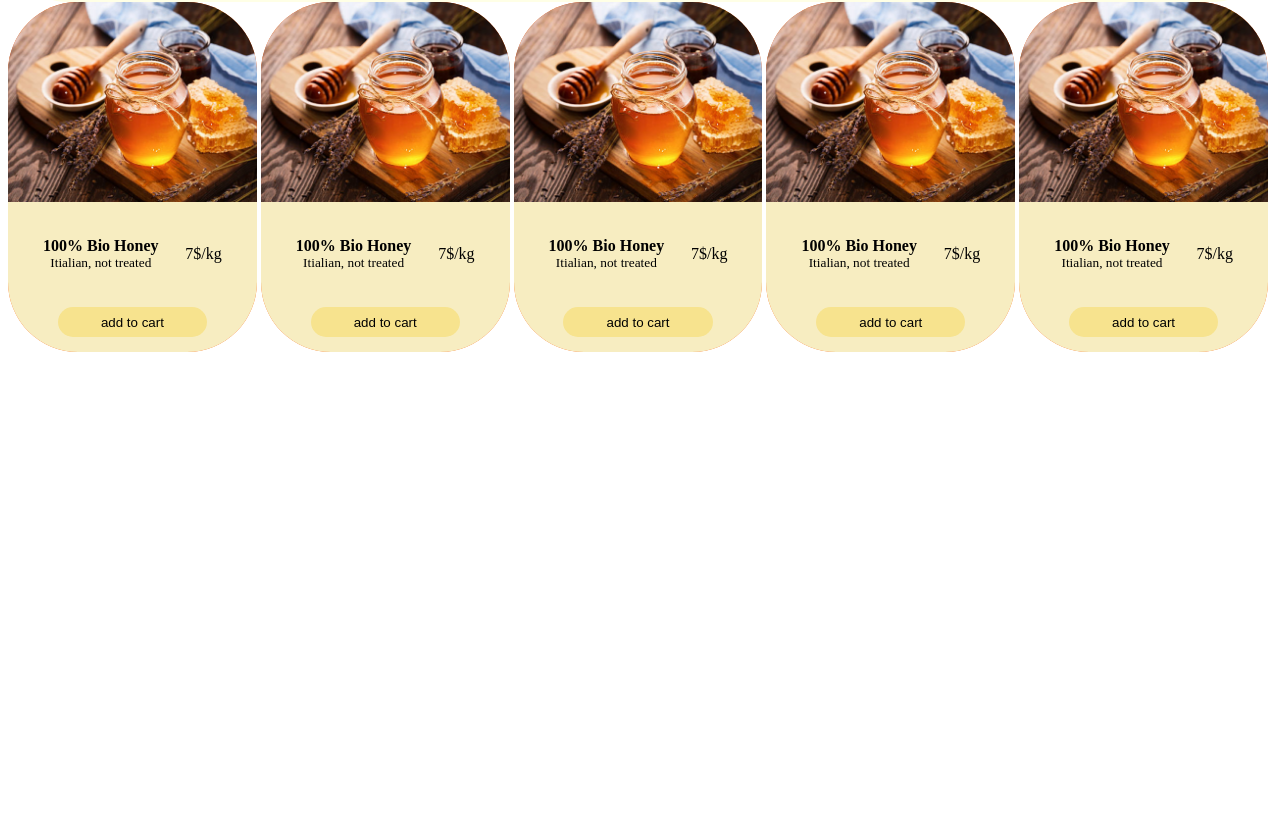
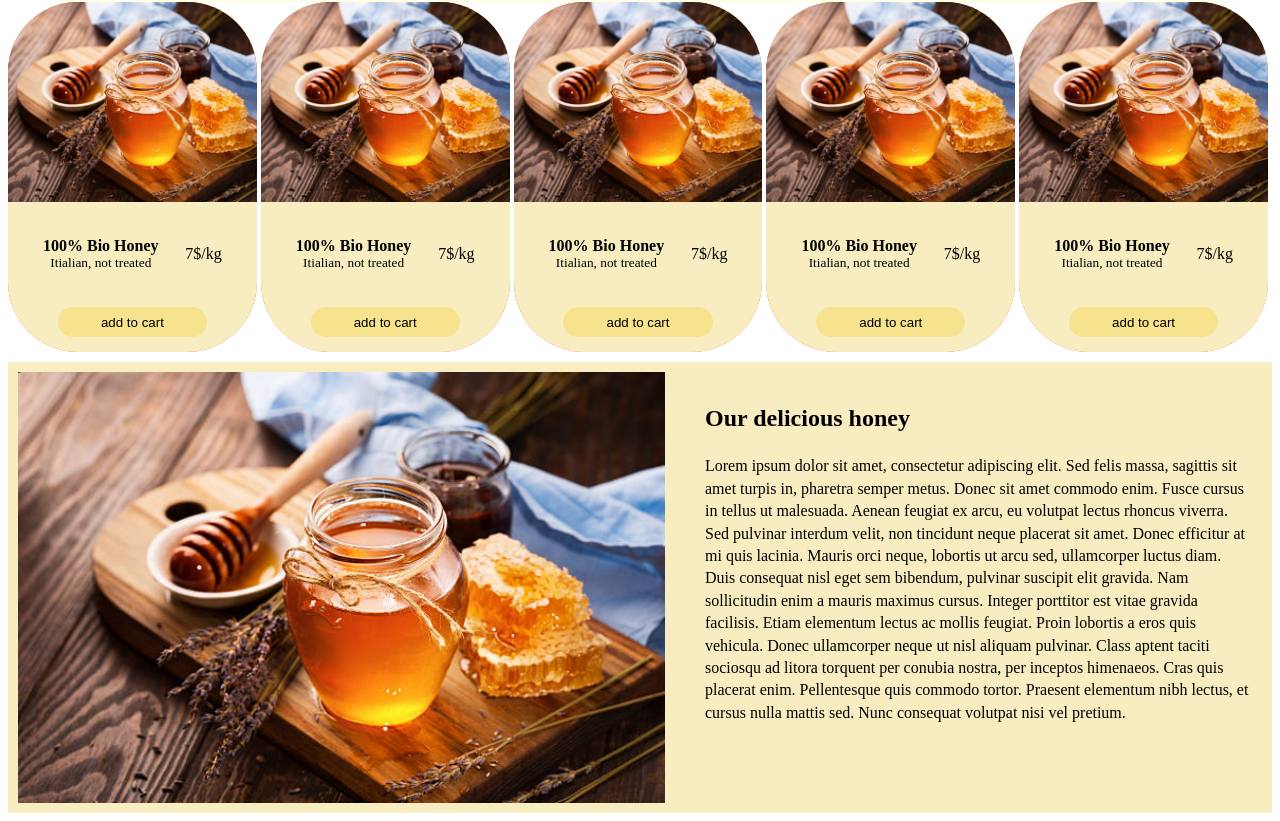
Before and after one commit to okivictor/M3-W9-D2, a plain HTML site: page index.html in a window 1280 px wide. Shown: the part 156-977 px from the top of the page. Before the commit the page ends 800 px from the top, so only its background shows below. Drawn offline with Linux system fonts and the light colour scheme.

Commit message:
update code

```diff
--- a/index.html
+++ b/index.html
@@ -119,7 +119,31 @@
 
 
 
+<article class="flexible-article">
+<img src="assets-4/honey.jpg" alt="">
+<div class="article-text">
 
+    <h1>Our delicious honey</h1>
+      Lorem ipsum dolor sit amet, consectetur adipiscing elit. Sed felis
+      massa, sagittis sit amet turpis in, pharetra semper metus. Donec sit
+      amet commodo enim. Fusce cursus in tellus ut malesuada. Aenean feugiat
+      ex arcu, eu volutpat lectus rhoncus viverra. Sed pulvinar interdum
+      velit, non tincidunt neque placerat sit amet. Donec efficitur at mi quis
+      lacinia. Mauris orci neque, lobortis ut arcu sed, ullamcorper luctus
+      diam. Duis consequat nisl eget sem bibendum, pulvinar suscipit elit
+      gravida. Nam sollicitudin enim a mauris maximus cursus. Integer
+      porttitor est vitae gravida facilisis. Etiam elementum lectus ac mollis
+      feugiat. Proin lobortis a eros quis vehicula. Donec ullamcorper neque ut
+      nisl aliquam pulvinar. Class aptent taciti sociosqu ad litora torquent
+      per conubia nostra, per inceptos himenaeos. Cras quis placerat enim.
+      Pellentesque quis commodo tortor. Praesent elementum nibh lectus, et
+      cursus nulla mattis sed. Nunc consequat volutpat nisi vel pretium.
+</div>
+
+
+
+
+</article>
 
 
 
--- a/styles.css
+++ b/styles.css
@@ -1,4 +1,5 @@
-div.parent{
+/* --------navbar ---------*/
+div.parent {
   height: 150px;
   width: 100%;
   display: flex;
@@ -6,8 +7,6 @@ div.parent{
   align-items: center;
   justify-content: space-around;
   border-radius: 60px;
-
-
 }
 
 div.child {
@@ -17,68 +16,48 @@ div.child {
   border-radius: 70px;
   overflow: hidden;
   text-align: center;
-
 }
 
-
-/* --------shop div ---------*/
-div.child:nth-child(3){
-    background-color:#f7d43c;
+div.child:nth-child(3) {
+  background-color: #f7d43c;
   width: 270px;
   height: 90px;
   border-radius: 60px;
   display: flex;
   align-items: center;
   justify-content: space-around;
-
 }
-div.child:nth-child(3) img{
+div.child:nth-child(3) img {
   width: 50%;
   height: 60%;
   display: flex;
   object-fit: contain;
-
-
 }
-div.child:nth-child(3) div{
+div.child:nth-child(3) div {
   font-weight: bold;
   height: 20%;
   margin-right: 5px;
   padding-right: 20px;
-
-
 }
 
-
-
-/* --------shop div ---------*/
-.product-card{
+/* --------Product card ---------*/
+.product-card {
   height: 350px;
   width: 20%;
-    background-color:#f95f0d;
+  background-color: #f95f0d;
   object-fit: contain;
-    border-radius: 70px ;
+  border-radius: 70px;
   overflow: hidden;
   margin-right: 4px;
-
-
-
-
-
 }
-.product-card img{
-
+.product-card img {
   width: 100%;
   object-fit: cover;
   height: 200px;
   overflow: hidden;
-
-
-
-
 }
 
-div.card-content{
+div.card-content {
   background-color: #f7edc1;
   width: 100%;
   height: 150px;
@@ -86,11 +65,9 @@ div.card-content{
   overflow: hidden;
   align-items: center;
   text-align: center;
-
 }
 
-
-button{
+button {
   border-radius: 50px;
   width: 60%;
   height: 30px;
@@ -99,22 +76,41 @@ button{
   margin-top: 1px;
 }
 
-
-div.product-details{
+div.product-details {
   display: flex;
   justify-content: space-between;
   align-items: center;
   padding: 35px;
 }
 
-div.product-type > div{
+div.product-type > div {
   font-weight: bold;
 }
 
-
-
-div.content{
+div.content {
   display: flex;
   width: 100%;
   justify-content: space-around;
 }
+
+/* --------Article card ---------*/
+
+article {
+  background-color: #f7edc1;
+  display: flex;
+  padding: 10px;
+  flex-wrap: wrap-reverse;
+  gap: 30px;
+  margin-top: 10px;
+}
+
+article div {
+  padding: 10px;
+  line-height: 1.4;
+  flex: 1 1 400px;
+}
+article img {
+  object-fit: cover;
+  overflow: hidden;
+  flex: 1 1 500px;
+}
```
Lines whose indentation alone changed are shown as unchanged.
